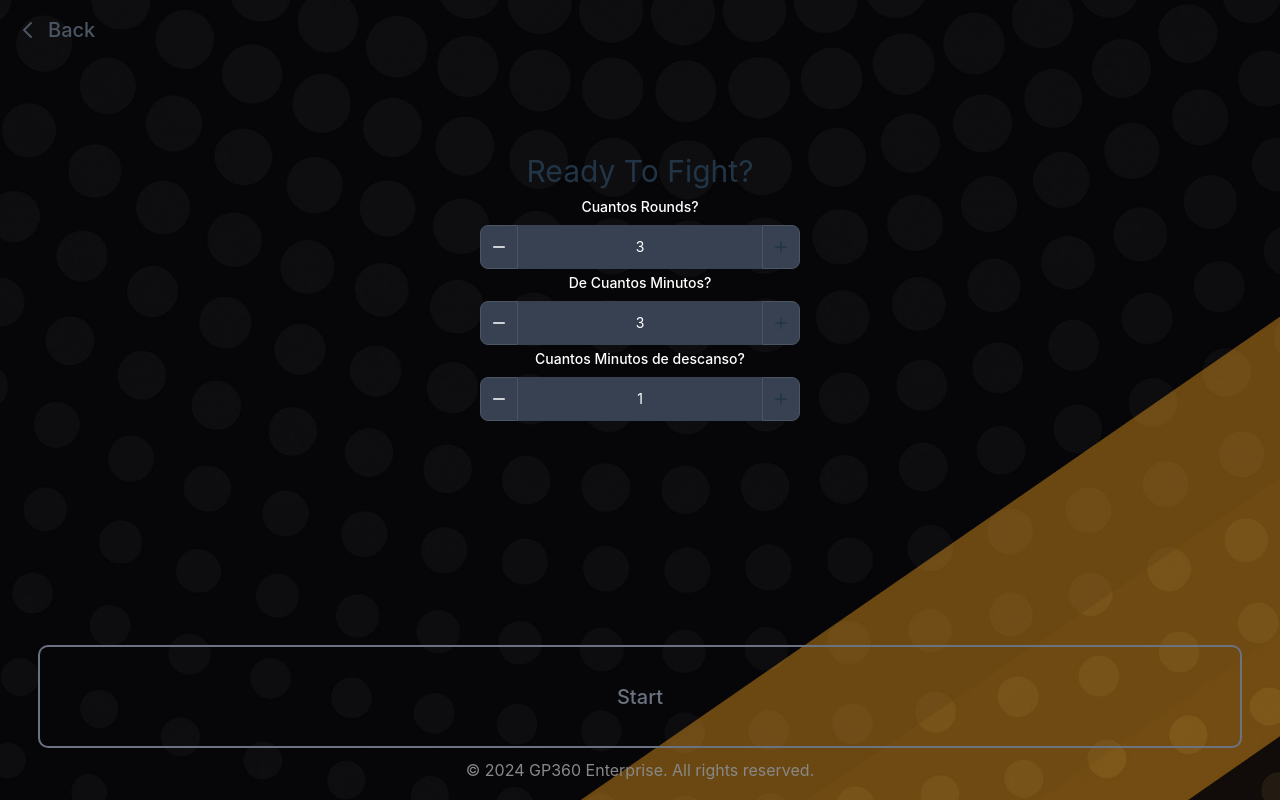
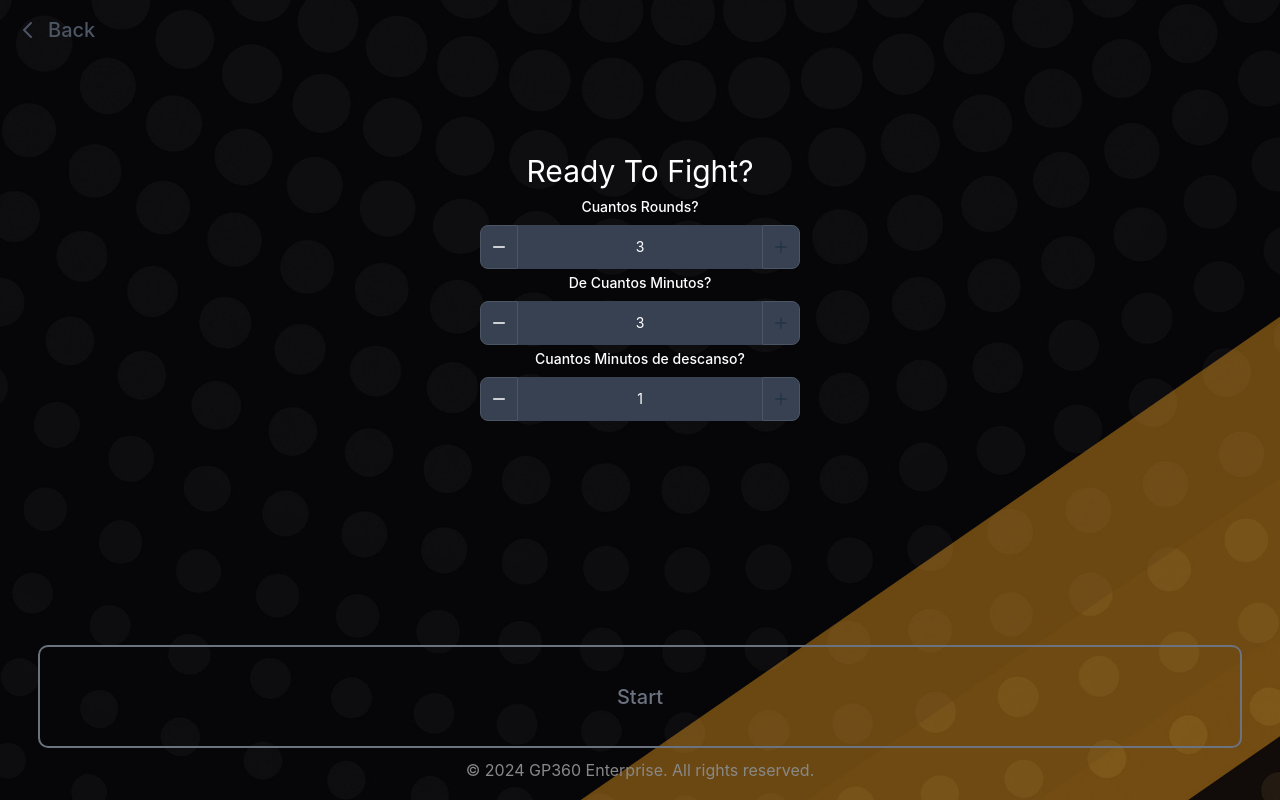
Before and after one commit to gallegoprada/gp360-timer, a React (Vite) app: page /fight in a window 1280 px wide. Built offline with nearby package versions, Linux system fonts and the light colour scheme.

Commit message:
changing titles

```diff
--- a/src/components/SetupPageWrapper.tsx
+++ b/src/components/SetupPageWrapper.tsx
@@ -16,7 +16,7 @@
       <div className="h-[70%]">
         <div className="h-full overflow-y-auto">
           <div className="flex flex-col gap-10 landscape:gap-2 pt-10 pb-10">
-            <h1 className="text-3xl">{title}</h1>
+            <h1 className="text-3xl text-white">{title}</h1>
             <div className="h-auto">
               <div className="flex flex-col gap-1">{children}</div>
             </div>
```
